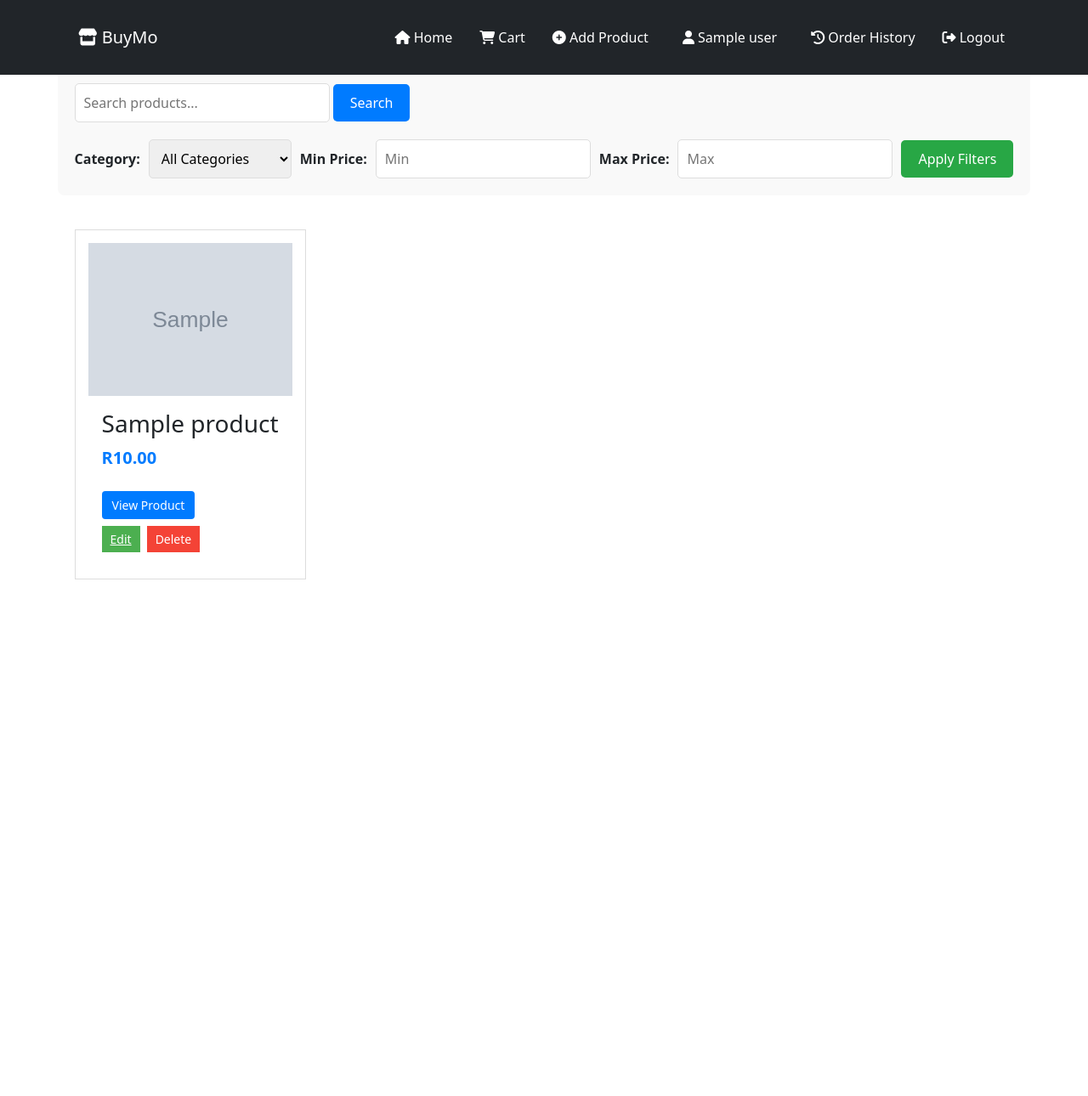
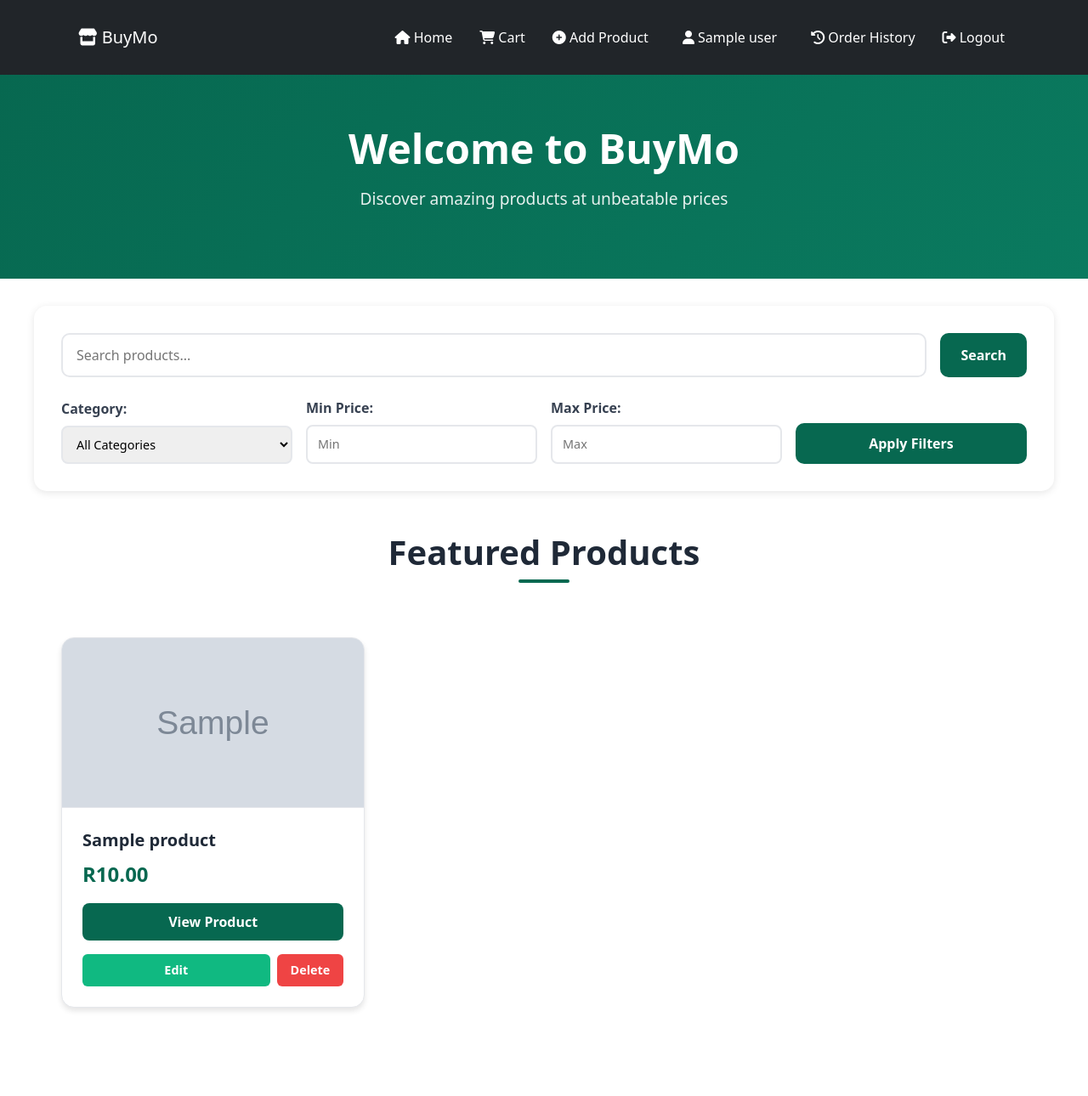
Before and after one commit to AdamDono/BuyMo, a Flask app: page /home in a window 1280 px wide. Shown: the whole page at 85% size. Before the commit the page ends 682 px from the top, so only its background shows below. Run offline with Flask 3, Linux system fonts and the light colour scheme; a user stored in the database is signed in; grey boxes marked "Sample" are stand-in pictures; a database or web service that is not in the repository returns one stand-in record (values such as "Sample title"); some libraries are stand-ins or nearby versions.

Commit message:
landing page fixed

```diff
--- a/static/css/styles.css
+++ b/static/css/styles.css
@@ -1,16 +1,12 @@
 /* General Styles */
 body {
-    font-family: Arial, sans-serif;
+    font-family: system-ui, -apple-system, sans-serif;
     margin: 0;
     padding: 0;
-    background-color: #f4f4f9;
+    background-color: #f3f4f6;
     color: #333;
-    display: flex;
-    justify-content: center;
-    align-items: center;
-    height: 100vh;
+    padding-top: 10px; /* Prevent navbar overlap */
 }
-
 
 .auth-container {
     animation: fadeIn 0.5s ease-in-out;
@@ -22,14 +18,13 @@ body {
 }
 
 header {
-    background: #333;
+    background: #212529;
     color: #fff;
-    padding: 10px 20px;
-    text-align: center;
+    padding: 1rem;
     position: fixed;
     top: 0;
     width: 100%;
-padding-bottom: -300px;
+    z-index: 1000;
 }
 
 nav a {
@@ -131,8 +126,268 @@ nav a {
     border-radius: 5px;
     font-size: 0.9em;
 }
-/* Product Cards */
+
+/* HOME PAGE SPECIFIC STYLES */
+.home-container {
+    padding-top: 2rem;
+    min-height: 100vh;
+}
+
+.hero-section {
+    background: linear-gradient(135deg, #076850 0%, #0a7a5f 100%);
+    color: white;
+    padding: 4rem 2rem;
+    text-align: center;
+    margin-bottom: 2rem;
+
+}
+
+.hero-content h1 {
+    font-size: 3rem;
+    font-weight: 700;
+    margin-bottom: 1rem;
+}
+
+.hero-subtitle {
+    font-size: 1.2rem;
+    opacity: 0.9;
+}
+
+.search-filters {
+    background: white;
+    padding: 2rem;
+    margin: 2rem auto;
+    border-radius: 15px;
+    box-shadow: 0 2px 10px rgba(0,0,0,0.1);
+    max-width: 1200px;
+}
+
+.search-form {
+    display: flex;
+    gap: 1rem;
+    margin-bottom: 1.5rem;
+    flex-wrap: wrap;
+}
+
+.search-form input[type="text"] {
+    flex: 1;
+    min-width: 250px;
+    padding: 12px 16px;
+    border: 2px solid #e5e7eb;
+    border-radius: 10px;
+    font-size: 1rem;
+    transition: all 0.3s ease;
+}
+
+.search-form input[type="text"]:focus {
+    outline: none;
+    border-color: #076850;
+    box-shadow: 0 0 0 3px rgba(7, 104, 80, 0.1);
+}
+
+.search-form button, .filter-form button {
+    background: #076850;
+    color: white;
+    padding: 12px 24px;
+    border: none;
+    border-radius: 10px;
+    font-weight: 600;
+    cursor: pointer;
+    transition: all 0.3s ease;
+}
+
+.search-form button:hover, .filter-form button:hover {
+    background: #065c46;
+    transform: translateY(-2px);
+}
+
+.filter-form {
+    display: grid;
+    grid-template-columns: repeat(auto-fit, minmax(200px, 1fr));
+    gap: 1rem;
+    align-items: end;
+}
+
+.filter-form label {
+    font-weight: 600;
+    color: #374151;
+    margin-bottom: 0.5rem;
+    display: block;
+}
+
+.filter-form select, .filter-form input[type="number"] {
+    width: 100%;
+    padding: 10px 12px;
+    border: 2px solid #e5e7eb;
+    border-radius: 8px;
+    font-size: 0.9rem;
+    transition: all 0.3s ease;
+}
+
+.filter-form select:focus, .filter-form input[type="number"]:focus {
+    outline: none;
+    border-color: #076850;
+    box-shadow: 0 0 0 3px rgba(7, 104, 80, 0.1);
+}
+
+.products-section {
+    margin-top: 3rem;
+}
+
+.section-title {
+    text-align: center;
+    font-size: 2.5rem;
+    font-weight: 600;
+    color: #1f2937;
+    margin-bottom: 2rem;
+    position: relative;
+}
+
+.section-title::after {
+    content: '';
+    display: block;
+    width: 60px;
+    height: 4px;
+    background: #076850;
+    margin: 0.5rem auto;
+    border-radius: 2px;
+}
+
 .products {
+    display: grid;
+    grid-template-columns: repeat(auto-fill, minmax(280px, 1fr));
+    gap: 2rem;
+    padding: 2rem;
+    max-width: 1200px;
+    margin: 0 auto;
+}
+
+.product-card {
+    background: white;
+    border-radius: 15px;
+    overflow: hidden;
+    box-shadow: 0 4px 6px rgba(0, 0, 0, 0.1);
+    transition: all 0.3s ease;
+    border: 1px solid #e5e7eb;
+    margin-bottom: 2rem;
+}
+
+.product-card:hover {
+    transform: translateY(-5px);
+    box-shadow: 0 10px 25px rgba(0, 0, 0, 0.15);
+}
+
+.product-card img {
+    width: 100%;
+    height: 200px;
+    object-fit: cover;
+    border-bottom: 1px solid #e5e7eb;
+}
+
+.product-info {
+    padding: 1.5rem;
+}
+
+.product-info h3 {
+    font-size: 1.25rem;
+    font-weight: 600;
+    color: #1f2937;
+    margin-bottom: 0.5rem;
+    line-height: 1.4;
+}
+
+.price {
+    font-size: 1.5rem;
+    font-weight: 700;
+    color: #076850;
+    margin-bottom: 1rem;
+}
+
+.btn-view {
+    display: inline-block;
+    background: #076850;
+    color: white;
+    padding: 10px 20px;
+    border-radius: 8px;
+    text-decoration: none;
+    font-weight: 600;
+    transition: all 0.3s ease;
+    text-align: center;
+    width: 100%;
+    border: none;
+    cursor: pointer;
+}
+
+.btn-view:hover {
+    background: #065c46;
+    transform: translateY(-2px);
+}
+
+.admin-buttons {
+    display: flex;
+    gap: 0.5rem;
+    margin-top: 1rem;
+}
+
+.btn-edit, .btn-delete {
+    padding: 8px 16px;
+    border: none;
+    border-radius: 6px;
+    font-weight: 600;
+    cursor: pointer;
+    transition: all 0.3s ease;
+    flex: 1;
+    text-align: center;
+    text-decoration: none;
+    font-size: 0.9rem;
+}
+
+.btn-edit {
+    background: #10b981;
+    color: white;
+}
+
+.btn-edit:hover {
+    background: #0da271;
+}
+
+.btn-delete {
+    background: #ef4444;
+    color: white;
+}
+
+.btn-delete:hover {
+    background: #dc2626;
+}
+
+.filter-group {
+    display: flex;
+    flex-direction: column;
+}
+
+.filter-btn {
+    background: #076850;
+    color: white;
+    padding: 12px 24px;
+    border: none;
+    border-radius: 10px;
+    font-weight: 600;
+    cursor: pointer;
+    transition: all 0.3s ease;
+    height: fit-content;
+}
+
+.filter-btn:hover {
+    background: #065c46;
+    transform: translateY(-2px);
+}
+
+.spacing-fix {
+    margin-top: 2rem;
+}
+
+/* Product Cards (Original - keeping for compatibility) */
+.products-old {
     display: flex;
     flex-wrap: wrap;
     gap: 20px;
@@ -197,32 +450,32 @@ nav a {
     box-shadow: 0 4px 8px rgba(0, 0, 0, 0.1);
 }
 
-.product-info {
+.product-info-old {
     flex: 1;
     padding: 1rem;
 }
 
-.product-info h2 {
+.product-info-old h2 {
     font-size: 2em;
     margin-bottom: 1rem;
     color: #333;
 }
 
-.product-info .price {
+.product-info-old .price {
     font-size: 1.5em;
     font-weight: bold;
     color: #007bff;
     margin-bottom: 1rem;
 }
 
-.product-info .description {
+.product-info-old .description {
     font-size: 1.1em;
     color: #555;
     line-height: 1.8;
     margin-bottom: 1.5rem;
 }
 
-.product-info .category {
+.product-info-old .category {
     font-style: italic;
     color: #777;
     margin-bottom: 1.5rem;
@@ -284,33 +522,33 @@ nav a {
     border-radius: 8px;
 }
 
-.product-info {
+.product-info-old {
     flex: 1;
 }
 
-.product-info h2 {
+.product-info-old h2 {
     font-size: 24px;
     margin-bottom: 10px;
 }
 
-.product-info .price {
+.product-info-old .price {
     font-size: 20px;
     color: #007bff;
     font-weight: bold;
 }
 
-.product-info .description {
+.product-info-old .description {
     font-size: 16px;
     color: #555;
     margin: 10px 0;
 }
 
-.product-info .category {
+.product-info-old .category {
     font-size: 14px;
     color: #777;
 }
 
-.product-info .btn {
+.product-info-old .btn {
     margin-top: 10px;
     padding: 10px 20px;
     background-color: #007bff;
@@ -385,26 +621,26 @@ nav a {
     font-weight: bold;
 }
 
-/* Search and Filters */
-.search-filters {
+/* Search and Filters (Original) */
+.search-filters-old {
     margin-bottom: 20px;
     padding: 20px;
     background-color: #f9f9f9;
     border-radius: 8px;
 }
 
-.search-form {
+.search-form-old {
     margin-bottom: 20px;
 }
 
-.search-form input[type="text"] {
+.search-form-old input[type="text"] {
     padding: 10px;
     width: 300px;
     border: 1px solid #ddd;
     border-radius: 5px;
 }
 
-.search-form button {
+.search-form-old button {
     padding: 10px 20px;
     background-color: #007bff;
     color: white;
@@ -413,23 +649,23 @@ nav a {
     cursor: pointer;
 }
 
-.filter-form {
+.filter-form-old {
     display: flex;
     gap: 10px;
     align-items: center;
 }
 
-.filter-form label {
+.filter-form-old label {
     font-weight: bold;
 }
 
-.filter-form select, .filter-form input[type="number"] {
+.filter-form-old select, .filter-form-old input[type="number"] {
     padding: 10px;
     border: 1px solid #ddd;
     border-radius: 5px;
 }
 
-.filter-form button {
+.filter-form-old button {
     padding: 10px 20px;
     background-color: #28a745;
     color: white;
@@ -579,47 +814,46 @@ nav a {
     cursor: pointer;
 }
 
-
-/* Product Card Styles */
-.product-card {
+/* Product Card Styles (Original) */
+.product-card-old {
     border: 1px solid #ddd;
     padding: 15px;
     margin-bottom: 20px;
     position: relative;
 }
 
-.product-card img {
+.product-card-old img {
     width: 100%;
     height: 180px;
     object-fit: cover;
 }
 
 /* Admin Buttons */
-.admin-buttons {
+.admin-buttons-old {
     display: flex;
     gap: 10px;
     margin-top: 10px;
 }
 
-.btn-edit, .btn-delete {
+.btn-edit-old, .btn-delete-old {
     padding: 5px 10px;
     border: none;
     cursor: pointer;
     font-size: 14px;
 }
 
-.btn-edit {
+.btn-edit-old {
     background: #4CAF50;
     color: white;
 }
 
-.btn-delete {
+.btn-delete-old {
     background: #f44336;
     color: white;
 }
 
-/* View Product Button */
-.btn-view {
+/* View Product Button (Original) */
+.btn-view-old {
     display: inline-block;
     padding: 6px 12px;
     background: #007bff;
@@ -630,16 +864,16 @@ nav a {
     font-size: 14px;
 }
 
-.btn-view:hover {
+.btn-view-old:hover {
     background: #0069d9;
 }
 
-/* Adjust admin buttons to appear next to view button */
-.admin-buttons {
+.admin-buttons-old {
     display: flex;
     gap: 8px;
     margin-top: 8px;
 }
+
 /* Profile Page Styles */
 .profile-container {
     margin-top:500px;
@@ -726,27 +960,23 @@ width: 900px;
     color: white;
 }
 
-
-
-header {
-    background-color: #212529;
-    padding: 1rem;
-}
 .navbar-dark .nav-link {
     color: #fff !important;
     margin: 0 0.5rem;
     font-weight: 500;
     transition: color 0.3s ease;
 }
+
 .navbar-dark .nav-link:hover {
     color: #00bcd4 !important;
 }
+
 nav .welcome-text {
     color: #fff;
     margin: 0 0.5rem;
 }
 
-/* Optional: Adjust collapsed menu on mobile */
+/* Mobile menu adjustments */
 @media (max-width: 991.98px) {
     .navbar-nav {
         padding: 1rem 0;
@@ -827,25 +1064,130 @@ nav .welcome-text {
     align-items: center;
     margin-left: 10px;
 }
+
 .btn-orders:hover {
     color: #00bcd4;
     background-color: #3a506b;
 }
+
 .btn-orders i {
     margin-right: 5px;
 }
-        header {
-            background-color: #212529; /* Matches bg-dark */
-            padding: 1rem;
-        }
-
-        nav .welcome-text {
-            color: #ffffff;
-            margin: 0 0.5rem;
-        }
-
 
 .navbar {
     position: relative;
     z-index: 1000;
 }
+
+/* MOBILE RESPONSIVE FIXES */
+@media (max-width: 768px) {
+    body {
+        padding-top: 70px;
+    }
+
+    .search-filters {
+        margin: 1rem;
+        padding: 1.5rem;
+    }
+
+    .search-form {
+        flex-direction: column;
+    }
+
+    .search-form input[type="text"] {
+        min-width: auto;
+    }
+
+    .filter-form {
+        grid-template-columns: 1fr;
+    }
+
+    .products {
+        grid-template-columns: repeat(auto-fill, minmax(250px, 1fr));
+        gap: 1.5rem;
+        padding: 1rem;
+    }
+
+    .hero-content h1 {
+        font-size: 2rem;
+    }
+
+    .hero-section {
+        padding: 2rem 1rem;
+        margin-top: 10px ;
+    }
+
+    .section-title {
+        font-size: 2rem;
+    }
+
+    /* Product details mobile fix */
+    .product-details {
+        flex-direction: column;
+        padding: 1rem;
+    }
+
+    .product-image {
+        max-width: 100%;
+    }
+
+    .product-info-old {
+        padding: 0;
+    }
+}
+
+@media (max-width: 480px) {
+    body {
+        padding-top: 1px;
+    }
+
+    .products {
+        grid-template-columns: 1fr;
+    }
+
+    .product-info {
+        padding: 1rem;
+    }
+
+    .search-filters {
+        padding: 1rem;
+    }
+
+    .hero-content h1 {
+        font-size: 1.8rem;
+    }
+
+    .section-title {
+        font-size: 1.8rem;
+    }
+
+    .hero-section {
+
+    }
+
+    /* Related products mobile fix */
+    .related-products {
+        margin-top: 2rem;
+        padding: 1rem;
+    }
+
+    .related-products-grid {
+        grid-template-columns: 1fr;
+    }
+}
+
+/* Responsive Design */
+@media (max-width: 768px) {
+    .product-details {
+        flex-direction: column;
+        padding: 1rem;
+    }
+
+    .product-image {
+        max-width: 100%;
+    }
+
+    .product-info-old {
+        padding: 0;
+    }
+}
--- a/templates/home.html
+++ b/templates/home.html
@@ -1,17 +1,26 @@
 {% extends "base.html" %}
 
-{% block title %}Home{% endblock %}
+{% block title %}Home - BuyMo{% endblock %}
 
 {% block content %}
-<main>
+<main class="home-container">
+    <!-- Hero Section -->
+    <section class="hero-section">
+        <div class="hero-content">
+            <h1>Welcome to BuyMo</h1>
+            <p class="hero-subtitle">Discover amazing products at unbeatable prices</p>
+        </div>
+    </section>
+
     <!-- Search and Filters -->
-    <div class="search-filters">
+    <section class="search-filters">
         <form action="{{ url_for('home') }}" method="GET" class="search-form">
             <input type="text" name="query" placeholder="Search products..." value="{{ search_query }}">
             <button type="submit">Search</button>
         </form>
 
         <form action="{{ url_for('home') }}" method="GET" class="filter-form">
+            <div class="filter-group">
                 <label for="category">Category:</label>
                 <select id="category" name="category">
                     <option value="">All Categories</option>
@@ -19,16 +28,27 @@
                         <option value="{{ category[1] }}" {% if category_filter == category[1] %}selected{% endif %}>{{ category[1] }}</option>
                     {% endfor %}
                 </select>
+            </div>
 
+            <div class="filter-group">
                 <label for="min_price">Min Price:</label>
                 <input type="number" id="min_price" name="min_price" step="0.01" placeholder="Min" value="{{ min_price }}">
+            </div>
 
+            <div class="filter-group">
                 <label for="max_price">Max Price:</label>
                 <input type="number" id="max_price" name="max_price" step="0.01" placeholder="Max" value="{{ max_price }}">
+            </div>
 
-            <button type="submit">Apply Filters</button>
+            <button type="submit" class="filter-btn">Apply Filters</button>
         </form>
-    </div>
+    </section>
+
+    <!-- Products Grid with spacing fix -->
+    <div class="spacing-fix"></div>
+
+    <section class="products-section">
+        <h2 class="section-title">Featured Products</h2>
         <div class="products">
             {% for product in products %}
             <div class="product-card">
@@ -37,19 +57,16 @@
                     <h3>{{ product[1] }}</h3>
                     <p class="price">{{ product[2] | zar }}</p>
 
-                <!-- View Product Button (visible to all) -->
+                    <!-- View Product Button -->
                     <a href="{{ url_for('product', product_id=product[0]) }}" class="btn-view">
                         View Product
                     </a>
 
-                <!-- Admin buttons (only visible to admins) -->
+                    <!-- Admin buttons -->
                     {% if current_user.is_authenticated and current_user.is_admin %}
                     <div class="admin-buttons">
-                    <a href="{{ url_for('edit_product', product_id=product[0]) }}"
-                       class="btn-edit">Edit</a>
-                    <form action="{{ url_for('delete_product', product_id=product[0]) }}"
-                          method="POST"
-                          onsubmit="return confirm('Delete this product?')">
+                        <a href="{{ url_for('edit_product', product_id=product[0]) }}" class="btn-edit">Edit</a>
+                        <form action="{{ url_for('delete_product', product_id=product[0]) }}" method="POST" onsubmit="return confirm('Delete this product?')">
                             <button type="submit" class="btn-delete">Delete</button>
                         </form>
                     </div>
@@ -58,5 +75,6 @@
             </div>
             {% endfor %}
         </div>
+    </section>
 </main>
 {% endblock %}
```
Also changed, not shown: other parts of static/css/styles.css (+20 -33 lines). Lines whose indentation alone changed are shown as unchanged.
